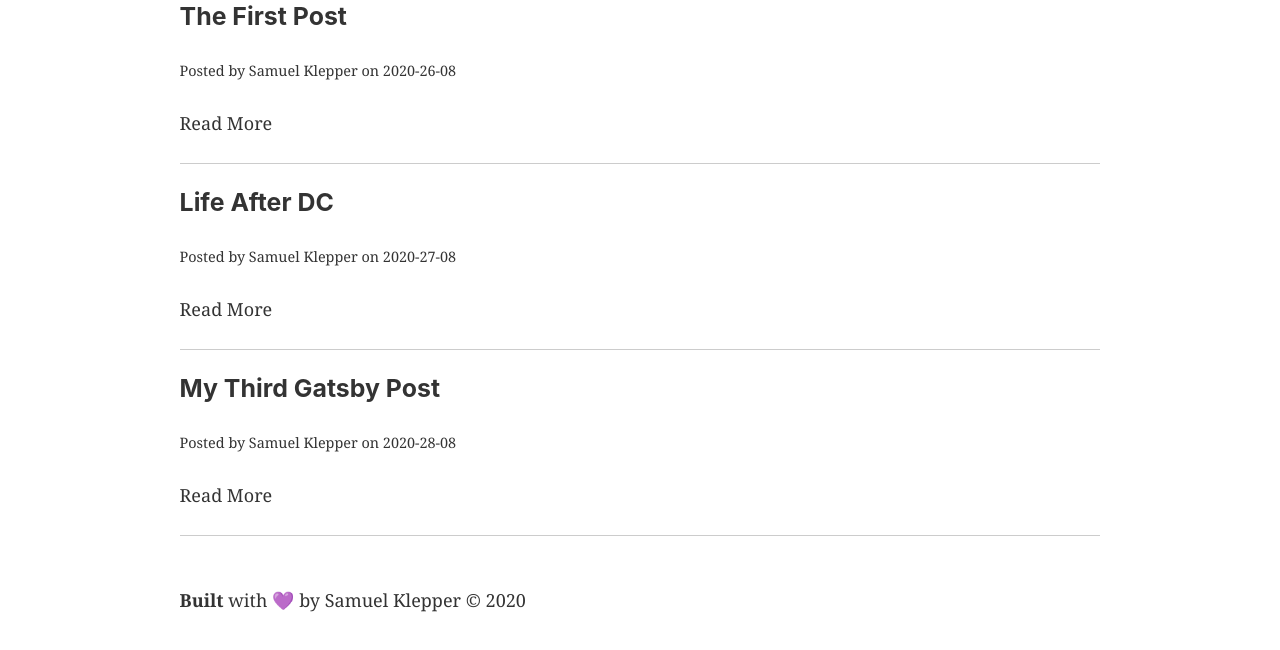
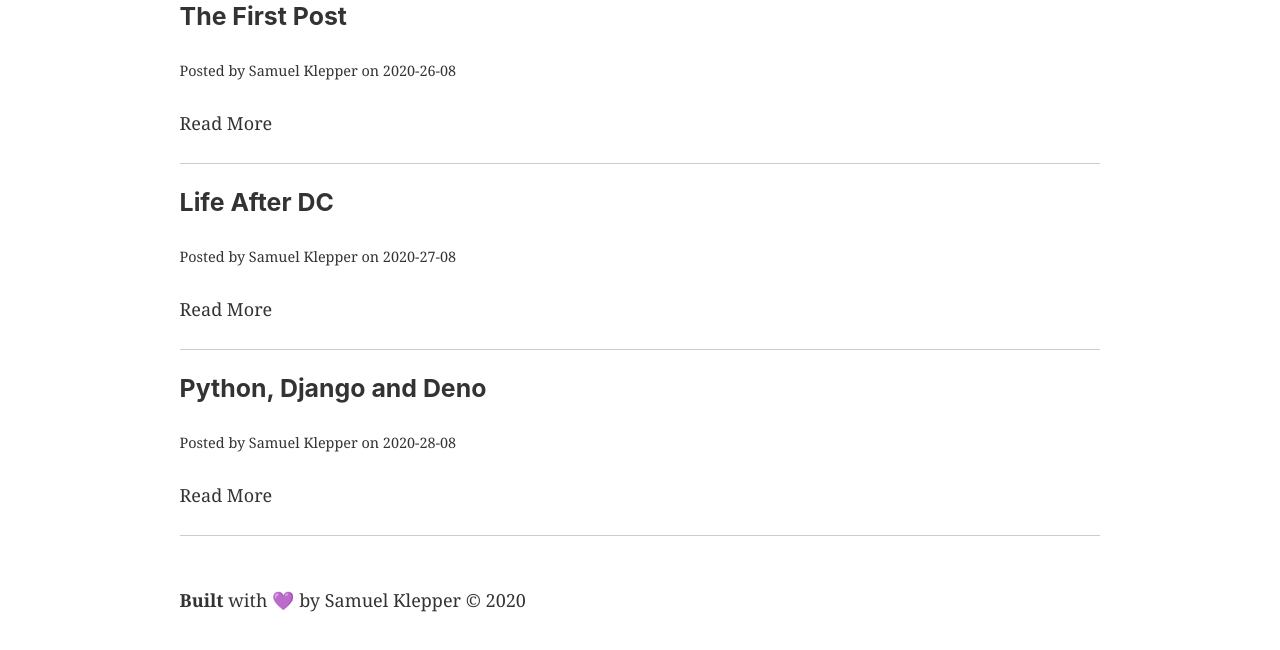
Before and after one commit to SamKlep/gatsby-blog, a Gatsby site: page /blog in a window 1280 px wide. Shown: the part 292-942 px from the top of the page. Built offline with nearby package versions, Linux system fonts and the light colour scheme; Gatsby itself is replaced by a stand-in of ours.

Commit message:
Third post Python, Django and Deno started.

```diff
--- a/src/pages/2020-28-08/index.md
+++ b/src/pages/2020-28-08/index.md
@@ -1,8 +1,8 @@
 ---
 path: "/post-three"
 date: "2020-28-08"
-title: "My Third Gatsby Post"
+title: "Python, Django and Deno"
 author: "Samuel Klepper"
 ---
 
-This is my third blog post in Gataby.
+Python, Django and Deno.
```
